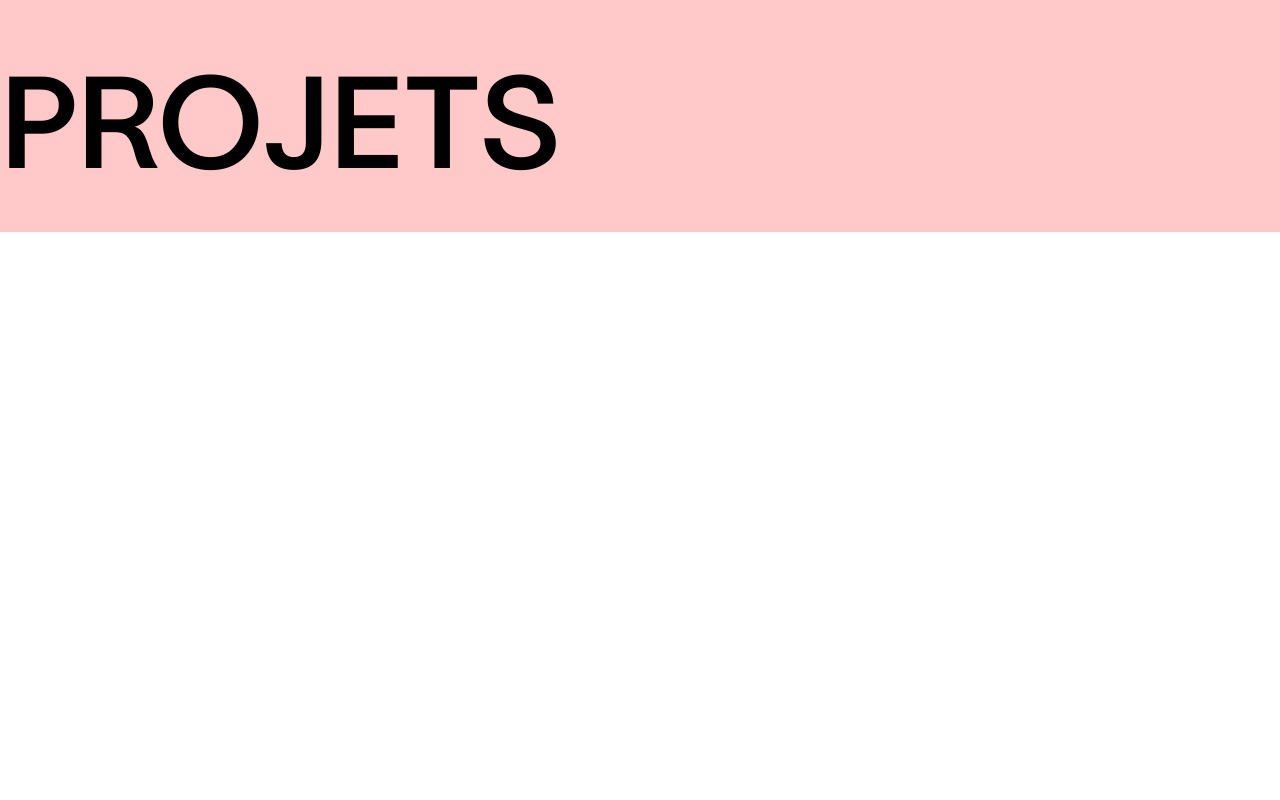
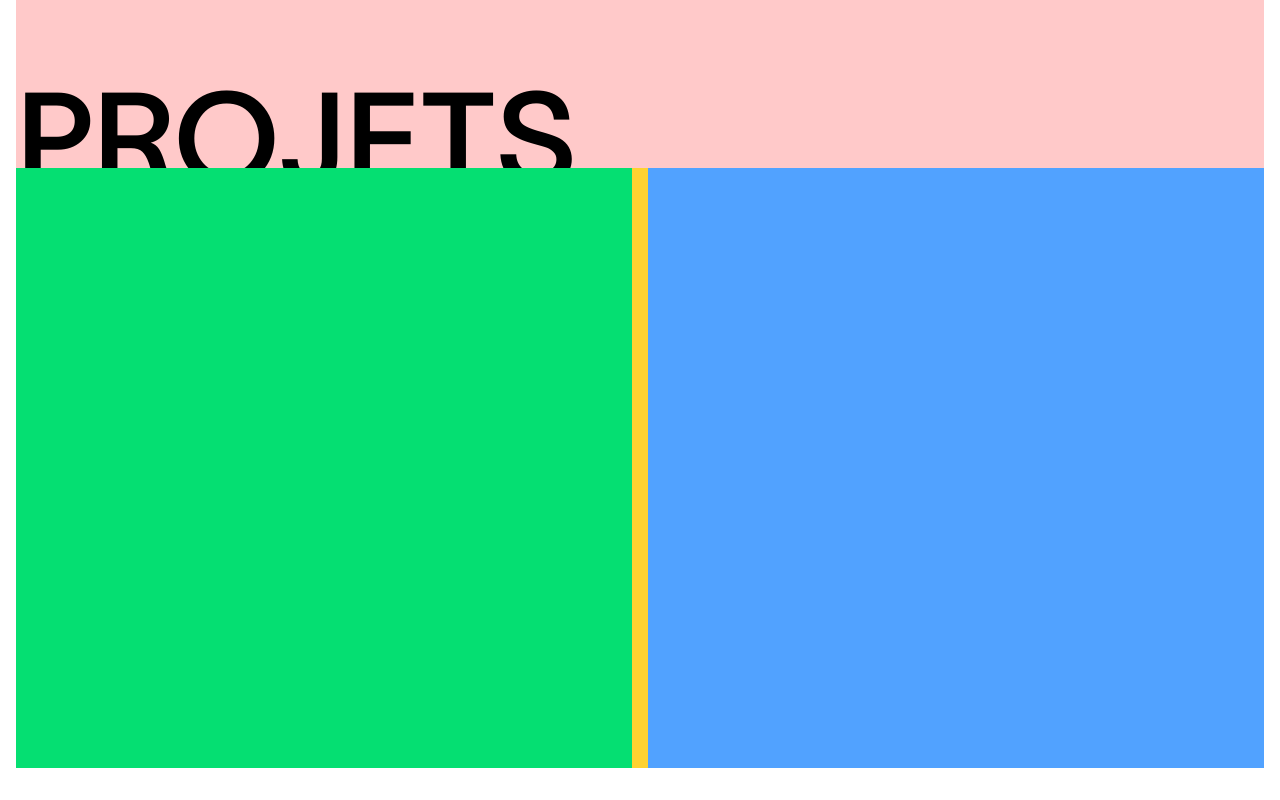
Before and after one commit to nidhi-webdev/animation-website, a React (Vite) app: page /projects in a window 1280 px wide. Shown: the part 320-1120 px from the top of the page. Before the commit the page ends 800 px from the top, so only its background shows below. Built offline with nearby package versions, Linux system fonts and the light colour scheme.

Commit message:
Projet page Structure

```diff
--- a/src/pages/Projects.jsx
+++ b/src/pages/Projects.jsx
@@ -2,12 +2,25 @@ import React from 'react'
 
 const Projects = () => {
   return (
-    <div className=''>
-     <div className='bg-red-200 pt-[45vh]'>
-      <h2 className='font-[font2] text-[10vw] uppercase'>
-        Projets
-      </h2>
-     </div>
+    <div className='p-4'>
+      <div className='bg-red-200 pt-[45vh]'>
+        <h2 className='font-[font2] text-[10vw] uppercase'>
+          Projets
+        </h2>
+      </div>
+
+
+
+      <div>
+        <div className='w-full h-[600px] bg-amber-300 -mt-20 flex gap-4 mb-4'>
+          <div className='w-1/2 h-full bg-green-400'></div>
+          <div className='w-1/2 h-full bg-blue-400'></div>
+        </div>
+      </div>
+
+
+
+
     </div>
   )
 }
```
